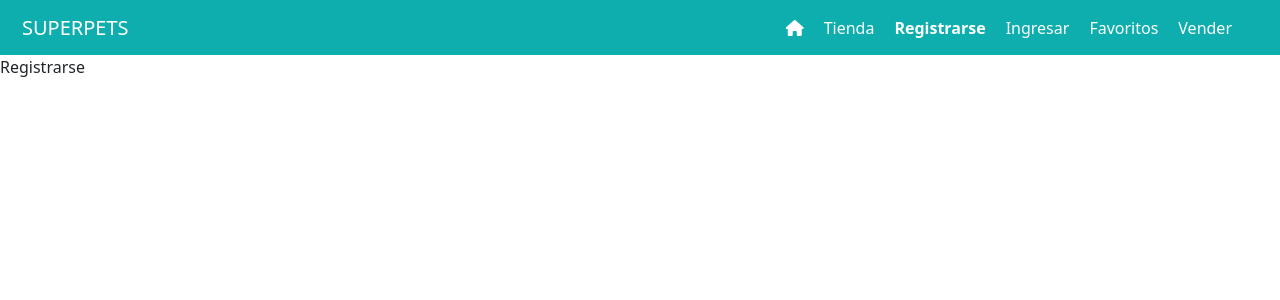
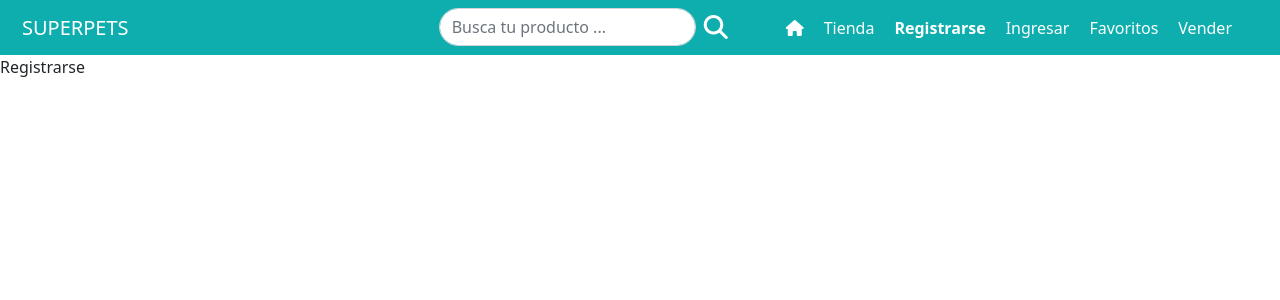
Before and after one commit to Lucmunoz/superpets, a React (Vite) app in the folder frontend/: page /#/registrarse in a window 1280 px wide. Shown: the top 300 px of the page. Built offline with nearby package versions, Linux system fonts and the light colour scheme.

Commit message:
Se añade componente buscador en barra de Menú, archivo Menu.jsx

```diff
--- a/frontend/src/components/Menu.jsx
+++ b/frontend/src/components/Menu.jsx
@@ -1,4 +1,5 @@
 import { NavLink } from 'react-router-dom'
+import Buscador from './Buscador'
 
 const Menu = () => {
   const cambiarMenu = ({ isActive }) => isActive ? 'navbar active' : 'navbar'
@@ -17,6 +18,9 @@ const Menu = () => {
           </div>
           <div className='offcanvas-body'>
             <ul className='navbar-nav justify-content-end flex-grow-1 pe-3'>
+              <li>
+                <Buscador />
+              </li>
               <li className='nav-item'>
                 <NavLink to='/' className={cambiarMenu}>
                   <i className='fa-solid fa-house' />
```
